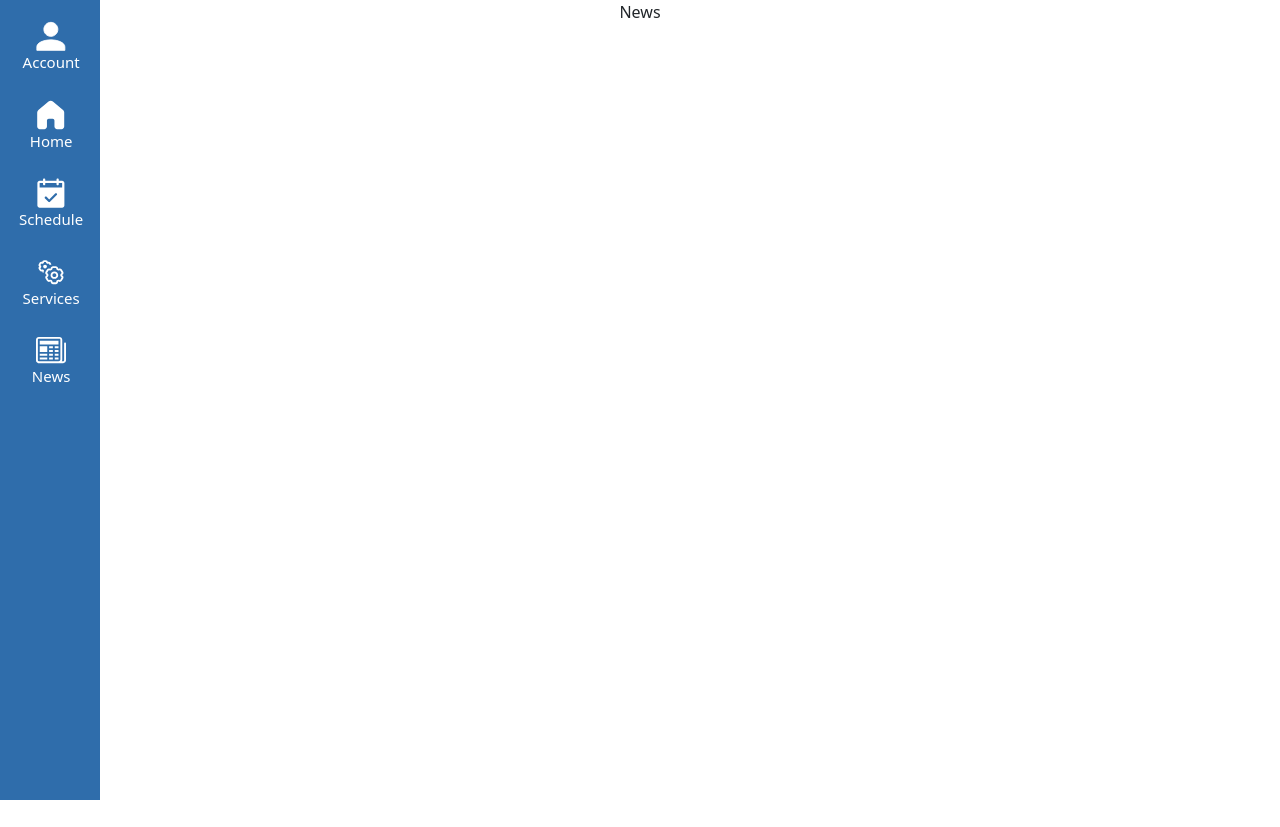
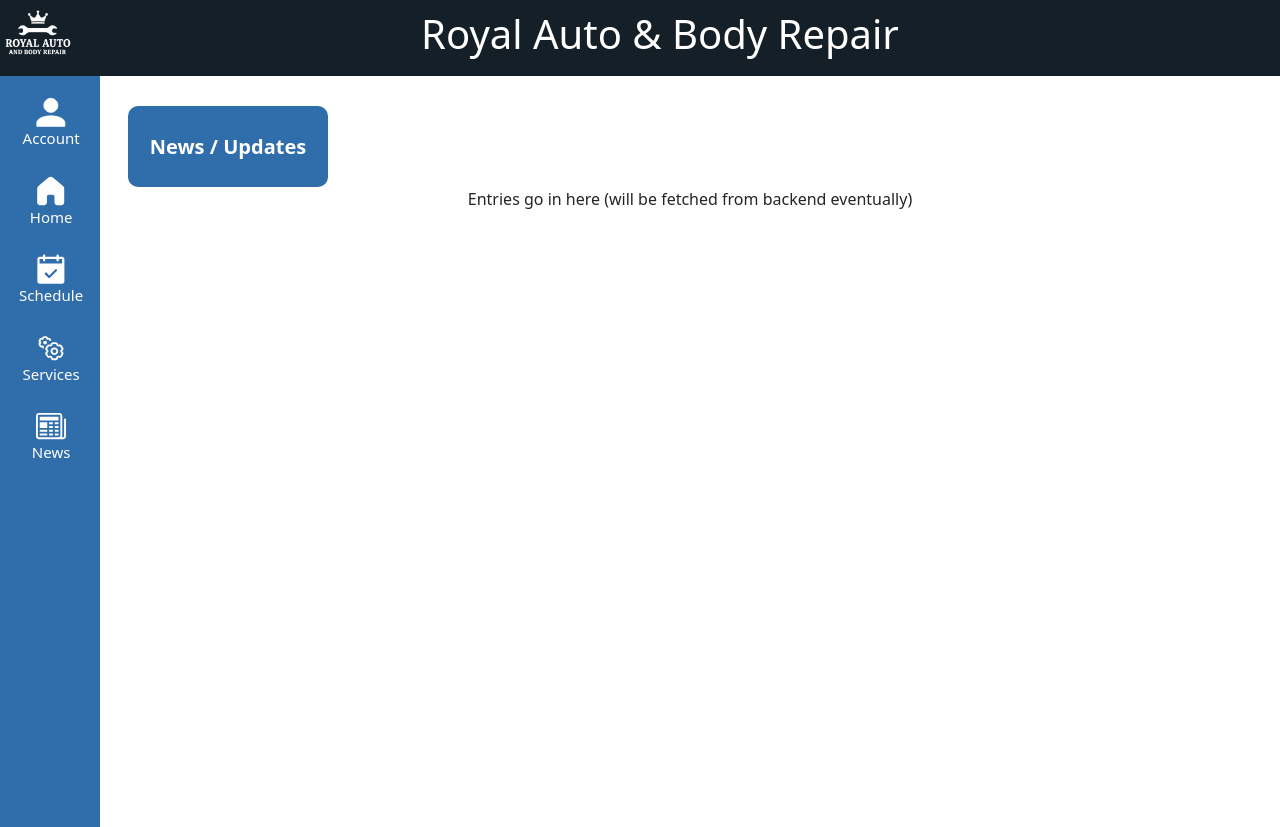
Before and after one commit to QuantumBits-CSUS-25-26/RoyalWebsite, a React (Create React App) app in the folder frontend/: page /news in a window 1280 px wide. Before the commit the page ends 800 px from the top, so only its background shows below. Built offline with nearby package versions, Linux system fonts and the light colour scheme.

Commit message:
RW-26 Created design for news page, modified header to display correctly, added spot for news entries to be added later

```diff
--- a/frontend/src/App.css
+++ b/frontend/src/App.css
@@ -39,9 +39,9 @@
 .Header {
   padding: 10px;
   text-align: center;
+  text-indent: 40px;
   background: #151F27;
   color: white;
-  font-size: 40px;
   width: 100%;
   background-image: url('/src/TopLeftLogo.png');
   background-position: top left;
@@ -343,3 +343,28 @@
     flex: 0 0 32px;
   }
 }
+
+.news .title{
+  color: white;
+  background-color: #2F6DAB;
+  margin-left: max(120px, 10%);
+  margin-top: max(30px, 2%);
+  padding-top: min(40px, 2%);
+  padding-bottom: min(40px, 2%);
+  width: max(200px, 10%);
+  min-height: 50px;
+  height: 10%;
+  display: flex;
+  align-items: center;
+  justify-content: center;
+  white-space: nowrap;
+  border-radius: 10px;
+  font-size: 20px;
+  font-weight: bold;
+}
+
+.news .content{
+  overflow-y: auto;
+  height: 80vh;
+  margin-left: 100px;
+}
--- a/frontend/src/Pages/News.js
+++ b/frontend/src/Pages/News.js
@@ -1,9 +1,18 @@
+import React from 'react';
 import SideNavbar from "../Components/SideNavbar";
+import Header from '../Components/Header';
+
 const News = () => {
   return (
-    <div>
+    <div className="news">
+      <Header />
       <SideNavbar />
-      News
+      <div className="title">
+        News / Updates
+      </div>
+      <div className="content">
+        Entries go in here (will be fetched from backend eventually)
+      </div>
     </div>
   )
 }
```
